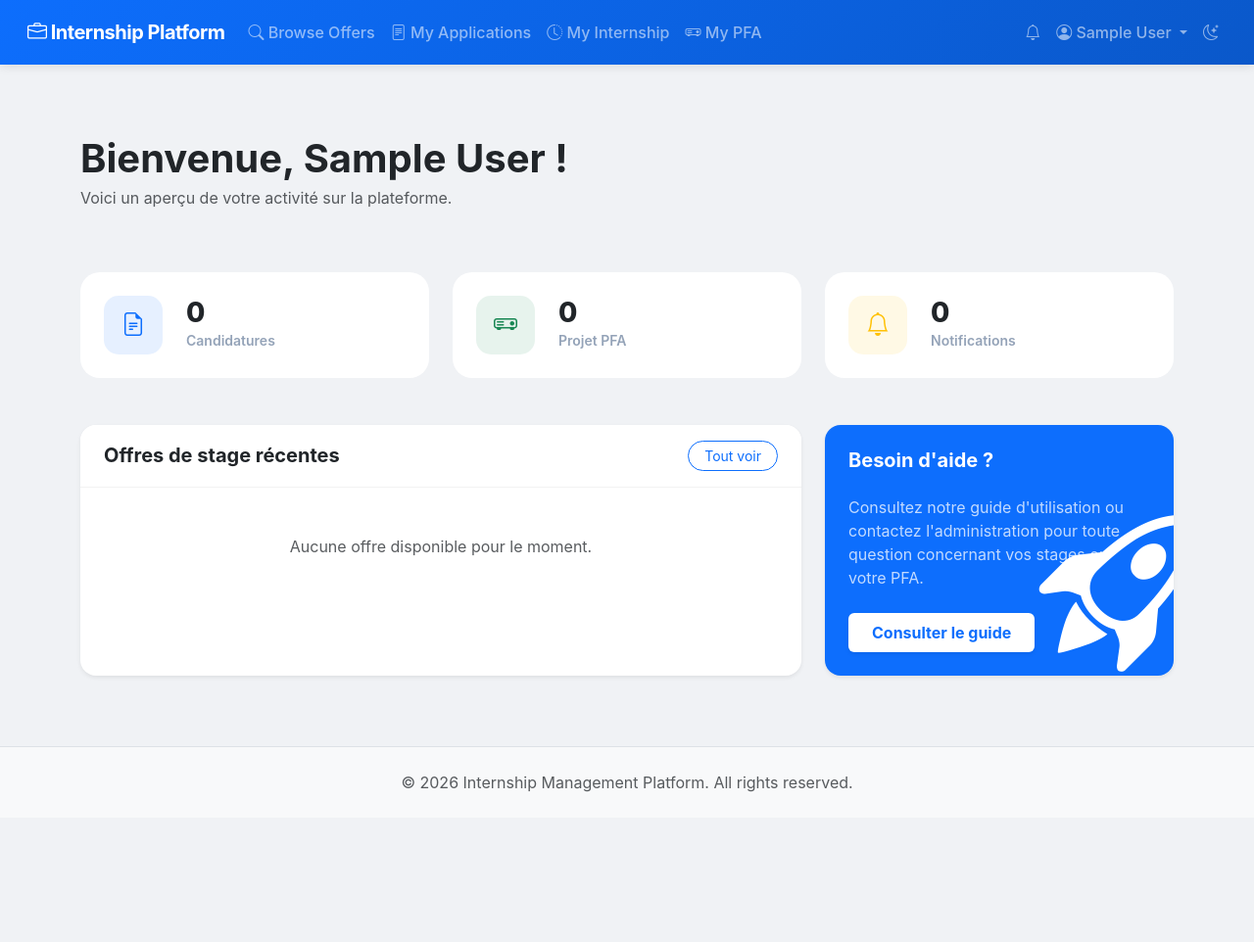
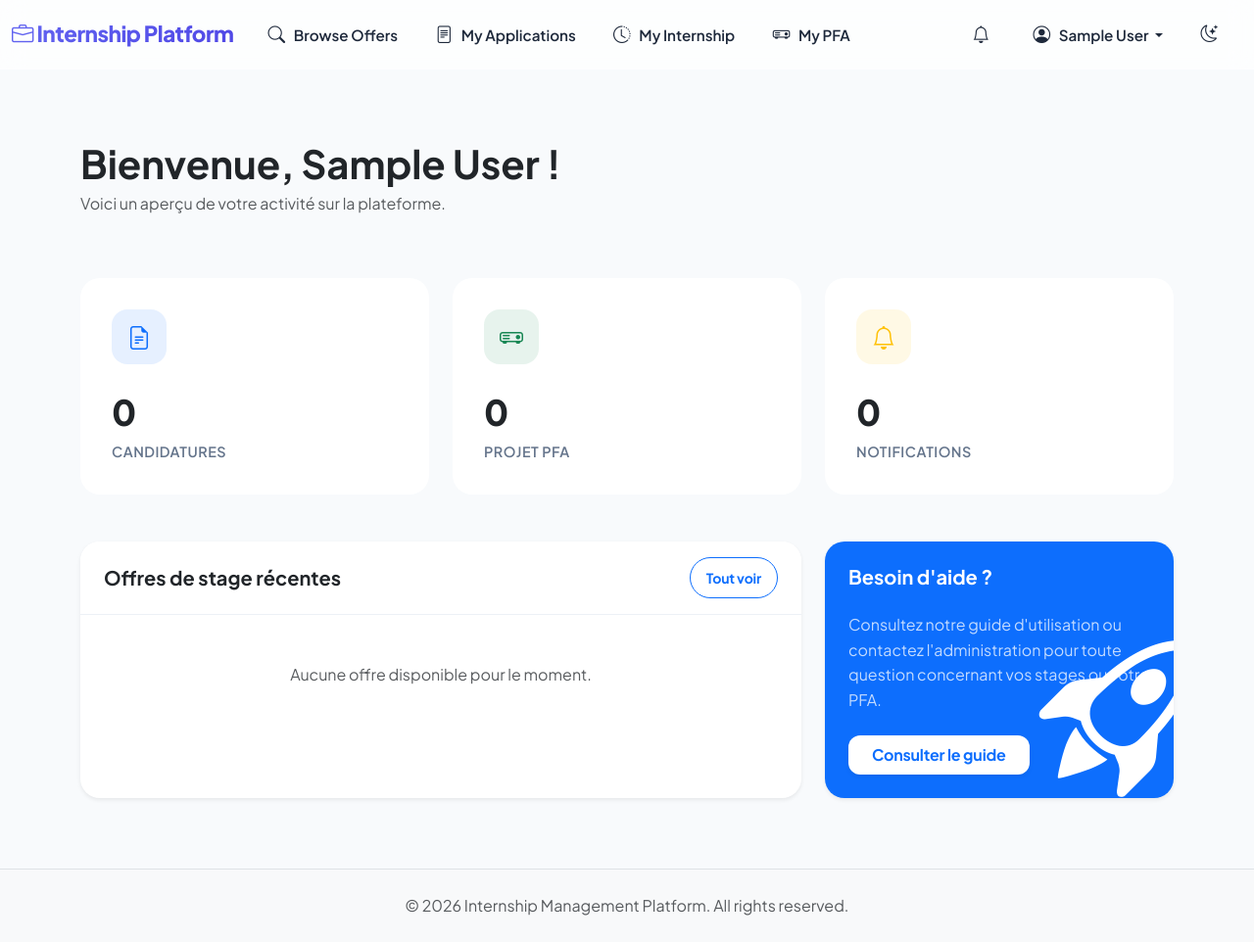
Before and after one commit to Ziad-Yousfi/stage-hub, a Django app: page / in a window 1280 px wide. Shown: the whole page at 98% size. Before the commit the page ends 809 px from the top, so only its background shows below. Run offline with Django 4.2, Linux system fonts and the light colour scheme; the visitor is signed in with stand-in values (Sample User, id 1).

Commit message:
design: global visual overhaul for a premium, modern and dynamic look with Plus Jakarta Sans font

```diff
--- a/plateforme_stage/static/css/style.css
+++ b/plateforme_stage/static/css/style.css
@@ -1,263 +1,203 @@
 /* Custom styles for the Internship Management Platform - Premium Edition */
 
 :root {
-    --primary-gradient: linear-gradient(135deg, #0d6efd 0%, #0a58ca 100%);
-    --secondary-gradient: linear-gradient(135deg, #6c757d 0%, #495057 100%);
-    --success-gradient: linear-gradient(135deg, #198754 0%, #146c43 100%);
-    --danger-gradient: linear-gradient(135deg, #dc3545 0%, #b02a37 100%);
-    --info-gradient: linear-gradient(135deg, #0dcaf0 0%, #0bacbe 100%);
+    /* Modern Color Palette (Slate & Indigo) */
+    --primary-color: #6366f1;
+    --primary-dark: #4f46e5;
+    --primary-light: #818cf8;
+    --secondary-color: #64748b;
+    --success-color: #10b981;
+    --danger-color: #ef4444;
+    --warning-color: #f59e0b;
+    --info-color: #06b6d4;
 
-    --primary-color: #0d6efd;
-    --secondary-color: #6c757d;
-    --success-color: #198754;
-    --danger-color: #dc3545;
-    --warning-color: #ffc107;
-    --info-color: #0dcaf0;
+    --bg-body: #f8fafc;
+    --bg-card: #ffffff;
+    --text-main: #1e293b;
+    --text-muted: #64748b;
 
-    --card-shadow: 0 10px 30px rgba(0, 0, 0, 0.08);
-    --card-hover-shadow: 0 15px 45px rgba(0, 0, 0, 0.12);
-    --glass-bg: rgba(255, 255, 255, 0.8);
+    /* Premium Gradients */
+    --primary-gradient: linear-gradient(135deg, #6366f1 0%, #4f46e5 100%);
+    --glass-bg: rgba(255, 255, 255, 0.7);
     --glass-border: rgba(255, 255, 255, 0.2);
+
+    /* Shadows & Radius */
+    --card-shadow: 0 10px 15px -3px rgba(0, 0, 0, 0.05), 0 4px 6px -2px rgba(0, 0, 0, 0.02);
+    --card-hover-shadow: 0 20px 25px -5px rgba(0, 0, 0, 0.08), 0 10px 10px -5px rgba(0, 0, 0, 0.03);
+    --radius-xl: 1.25rem;
+    --radius-lg: 1rem;
 }
 
 body {
-    background-color: #f0f2f5;
-    font-family: 'Inter', -apple-system, BlinkMacSystemFont, "Segoe UI", Roboto, Helvetica, Arial, sans-serif;
-    color: #334155;
+    background-color: var(--bg-body);
+    font-family: 'Plus Jakarta Sans', -apple-system, sans-serif;
+    color: var(--text-main);
+    line-height: 1.6;
+    overflow-x: hidden;
 }
 
-/* Navbar Enhancements */
+/* Navbar Premium (Floating Glass) */
 .navbar {
-    background: var(--primary-gradient) !important;
-    box-shadow: 0 2px 10px rgba(0, 0, 0, 0.1);
-    padding: 0.8rem 1rem;
+    background: var(--glass-bg) !important;
+    backdrop-filter: blur(12px);
+    -webkit-backdrop-filter: blur(12px);
+    border-bottom: 1px solid var(--glass-border);
+    padding: 0.75rem 0;
+    transition: all 0.3s ease;
 }
 
 .navbar-brand {
-    font-weight: 700;
+    font-weight: 800;
+    font-size: 1.4rem;
+    background: var(--primary-gradient);
+    -webkit-background-clip: text;
+    -webkit-text-fill-color: transparent;
     letter-spacing: -0.5px;
 }
 
 .nav-link {
-    font-weight: 500;
-    transition: transform 0.2s ease;
+    color: var(--text-main) !important;
+    font-weight: 600;
+    font-size: 0.95rem;
+    padding: 0.5rem 1rem !important;
+    margin: 0 0.2rem;
+    border-radius: 10px;
+    transition: all 0.2s ease;
 }
 
 .nav-link:hover {
+    background: rgba(99, 102, 241, 0.08);
+    color: var(--primary-color) !important;
     transform: translateY(-1px);
 }
 
-/* Sidebar styles */
-.sidebar {
-    min-height: calc(100vh - 72px);
-    background: white;
-    border-right: 1px solid rgba(0,0,0,0.05);
-    padding: 1.5rem 1rem;
+.nav-link i {
+    margin-right: 6px;
+    font-size: 1.1rem;
 }
 
-.sidebar .nav-link {
-    color: #64748b;
-    padding: 0.8rem 1.2rem;
-    border-radius: 12px;
-    margin-bottom: 0.4rem;
-    transition: all 0.3s cubic-bezier(0.4, 0, 0.2, 1);
+/* Premium Cards */
+.card {
+    background: var(--bg-card);
+    border: 1px solid rgba(226, 232, 240, 0.6);
+    border-radius: var(--radius-xl);
+    box-shadow: var(--card-shadow);
+    transition: all 0.4s cubic-bezier(0.4, 0, 0.2, 1);
+    overflow: hidden;
 }
 
-.sidebar .nav-link:hover,
-.sidebar .nav-link.active {
-    color: white;
-    background: var(--primary-gradient);
-    box-shadow: 0 4px 12px rgba(13, 110, 253, 0.25);
-    transform: translateX(4px);
-}
-
-/* Card Improvements */
-.card {
-    border: none;
-    border-radius: 16px;
-    box-shadow: var(--card-shadow);
-    transition: all 0.3s ease;
-    overflow: hidden;
+.card:hover {
+    transform: translateY(-8px);
+    box-shadow: var(--card-hover-shadow);
+    border-color: rgba(99, 102, 241, 0.2);
 }
 
 .card-header {
     background: transparent;
-    border-bottom: 1px solid rgba(0,0,0,0.05);
-    padding: 1.25rem 1.5rem;
-    font-weight: 600;
-}
-
-.card-hover:hover {
-    transform: translateY(-5px);
-    box-shadow: var(--card-hover-shadow);
+    border-bottom: 1px solid rgba(226, 232, 240, 0.6);
+    padding: 1.5rem;
+    font-weight: 700;
 }
 
 /* Premium Buttons */
+.btn {
+    font-weight: 700;
+    border-radius: 12px;
+    padding: 0.6rem 1.4rem;
+    transition: all 0.3s cubic-bezier(0.4, 0, 0.2, 1);
+    letter-spacing: -0.2px;
+}
+
 .btn-primary {
     background: var(--primary-gradient);
     border: none;
-    padding: 0.6rem 1.5rem;
-    border-radius: 10px;
-    font-weight: 600;
-    box-shadow: 0 4px 12px rgba(13, 110, 253, 0.2);
-    transition: all 0.3s ease;
+    box-shadow: 0 4px 14px 0 rgba(99, 102, 241, 0.39);
 }
 
 .btn-primary:hover {
+    background: var(--primary-gradient);
     transform: translateY(-2px);
-    box-shadow: 0 6px 15px rgba(13, 110, 253, 0.3);
+    box-shadow: 0 6px 20px rgba(99, 102, 241, 0.45);
 }
 
-/* Status Badges - Pill Style */
-.badge {
-    padding: 0.5em 1em;
-    border-radius: 30px;
-    font-weight: 600;
-    font-size: 0.75rem;
-    letter-spacing: 0.3px;
-}
-
-.badge-status-pending { background: #fff3cd; color: #856404; }
-.badge-status-viewed { background: #d1ecf1; color: #0c5460; }
-.badge-status-accepted { background: #d4edda; color: #155724; }
-.badge-status-rejected { background: #f8d7da; color: #721c24; }
-
-/* Timeline Modernized */
-.timeline {
+/* Stat Cards (Dashboard) */
+.stat-card {
+    padding: 2rem;
+    background: white;
     position: relative;
-    padding-left: 3rem;
-}
-
-.timeline::before {
-    content: '';
-    position: absolute;
-    left: 0.75rem;
-    top: 0;
-    bottom: 0;
-    width: 3px;
-    background: #e2e8f0;
-    border-radius: 3px;
-}
-
-.timeline-item {
-    position: relative;
-    margin-bottom: 2.5rem;
-}
-
-.timeline-item::before {
-    content: '';
-    position: absolute;
-    left: -2.75rem;
-    top: 0.25rem;
-    width: 1.5rem;
-    height: 1.5rem;
-    border-radius: 50%;
-    background: white;
-    border: 4px solid var(--primary-color);
-    box-shadow: 0 0 0 4px rgba(13, 110, 253, 0.1);
-    z-index: 1;
-}
-
-/* Dashboard Stat Cards */
-.stat-card {
-    background: white;
-    padding: 1.5rem;
-    border-radius: 20px;
-    display: flex;
-    align-items: center;
-    gap: 1.5rem;
+    border-radius: var(--radius-xl);
 }
 
 .stat-icon {
-    width: 60px;
-    height: 60px;
-    border-radius: 15px;
+    width: 56px;
+    height: 56px;
+    border-radius: 16px;
+    background: rgba(99, 102, 241, 0.1);
+    color: var(--primary-color);
     display: flex;
     align-items: center;
     justify-content: center;
     font-size: 1.5rem;
-    background: rgba(13, 110, 253, 0.1);
-    color: var(--primary-color);
+    margin-bottom: 1.25rem;
 }
 
-.stat-content .stat-value {
-    font-size: 1.75rem;
+.stat-value {
+    font-size: 2.25rem;
     font-weight: 800;
-    line-height: 1;
-    margin-bottom: 0.25rem;
+    color: var(--text-main);
+    letter-spacing: -1px;
 }
 
-.stat-content .stat-label {
-    color: #94a3b8;
-    font-size: 0.875rem;
+.stat-label {
+    color: var(--text-muted);
     font-weight: 600;
+    font-size: 0.9rem;
+    text-transform: uppercase;
+    letter-spacing: 0.5px;
 }
 
-/* Chat/Message UI */
-.message-container {
-    display: flex;
-    flex-direction: column;
-    gap: 1rem;
-    padding: 1.5rem;
-    background: #f8fafc;
-    border-radius: 16px;
-    max-height: 500px;
-    overflow-y: auto;
+/* Badges Premium */
+.badge {
+    padding: 0.6em 1em;
+    border-radius: 8px;
+    font-weight: 700;
+    font-size: 0.75rem;
+    letter-spacing: 0.2px;
 }
 
-.message {
-    max-width: 80%;
-    padding: 1rem 1.25rem;
-    border-radius: 18px;
-    position: relative;
+.bg-primary-subtle { background: rgba(99, 102, 241, 0.1); color: var(--primary-color); }
+.bg-success-subtle { background: rgba(16, 185, 129, 0.1); color: var(--success-color); }
+
+/* IA Hero Component */
+.ai-hero {
+    background: white;
+    border: 1px solid rgba(99, 102, 241, 0.1);
 }
 
-.message-sent {
-    align-self: flex-end;
-    background: var(--primary-gradient);
-    color: white;
-    border-bottom-right-radius: 4px;
+.hover-lift {
+    transition: transform 0.2s ease;
 }
 
-.message-received {
-    align-self: flex-start;
-    background: white;
-    color: #334155;
-    border-bottom-left-radius: 4px;
-    box-shadow: 0 2px 5px rgba(0,0,0,0.05);
-}
-
-/* Form Styles */
-.form-control {
-    border-radius: 10px;
-    padding: 0.75rem 1rem;
-    border: 1px solid #e2e8f0;
-    transition: all 0.2s ease;
-}
-
-.form-control:focus {
-    border-color: var(--primary-color);
-    box-shadow: 0 0 0 4px rgba(13, 110, 253, 0.1);
-}
-
-/* Dark mode overrides if needed */
-[data-bs-theme="dark"] body {
-    background-color: #0f172a;
-}
-
-[data-bs-theme="dark"] .card,
-[data-bs-theme="dark"] .sidebar,
-[data-bs-theme="dark"] .stat-card {
-    background-color: #1e293b;
-    color: #f1f5f9;
+.hover-lift:hover {
+    transform: scale(1.02);
 }
 
 /* Animations */
-@keyframes fadeIn {
-    from { opacity: 0; transform: translateY(10px); }
+@keyframes fadeInUp {
+    from { opacity: 0; transform: translateY(20px); }
     to { opacity: 1; transform: translateY(0); }
 }
 
 .animate-fade-in {
-    animation: fadeIn 0.5s ease forwards;
+    animation: fadeInUp 0.6s cubic-bezier(0.4, 0, 0.2, 1) forwards;
 }
+
+/* Global Transitions */
+a, button, input {
+    transition: all 0.2s ease;
+}
+
+/* Print styles */
+@media print {
+    .navbar, footer, .btn { display: none !important; }
+}
--- a/plateforme_stage/templates/base.html
+++ b/plateforme_stage/templates/base.html
@@ -2,12 +2,17 @@
 {% load static %}
 <html lang="en" data-bs-theme="light">
 <head>
-    <meta charset="UTF-8">
-    <meta name="viewport" content="width=device-width, initial-scale=1.0">
-    <title>{% block title %}Internship Management Platform{% endblock %}</title>
+    <head>
+        <meta charset="UTF-8">
+        <meta name="viewport" content="width=device-width, initial-scale=1.0">
+        <title>{% block title %}Internship Hub{% endblock %}</title>
+        <!-- Google Fonts: Plus Jakarta Sans -->
+        <link rel="preconnect" href="https://fonts.googleapis.com">
+        <link rel="preconnect" href="https://fonts.gstatic.com" crossorigin>
+        <link href="https://fonts.googleapis.com/css2?family=Plus+Jakarta+Sans:wght@400;500;600;700;800&display=swap" rel="stylesheet">
+        <!-- Bootstrap CSS -->
+        <link href="https://cdn.jsdelivr.net/npm/bootstrap@5.3.2/dist/css/bootstrap.min.css" rel="stylesheet">
 
-    <!-- Bootstrap 5 CSS -->
-    <link href="https://cdn.jsdelivr.net/npm/bootstrap@5.3.2/dist/css/bootstrap.min.css" rel="stylesheet">
     <!-- Bootstrap Icons -->
     <link href="https://cdn.jsdelivr.net/npm/bootstrap-icons@1.11.1/font/bootstrap-icons.css" rel="stylesheet">
     <!-- Custom CSS -->
```
